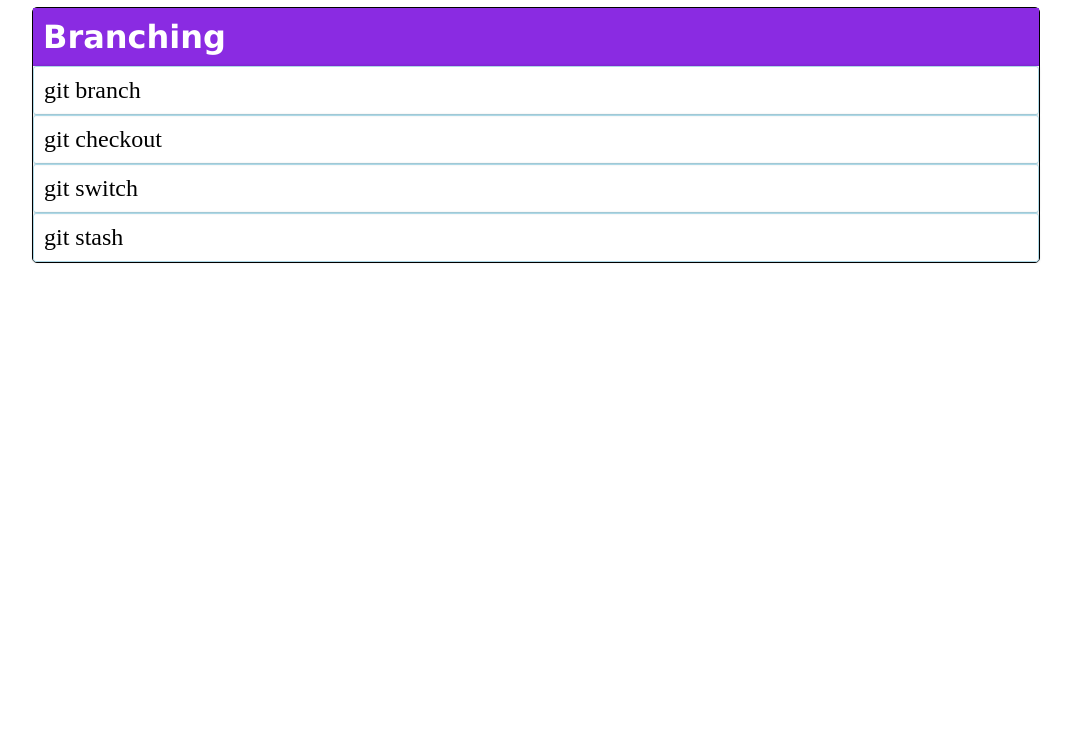
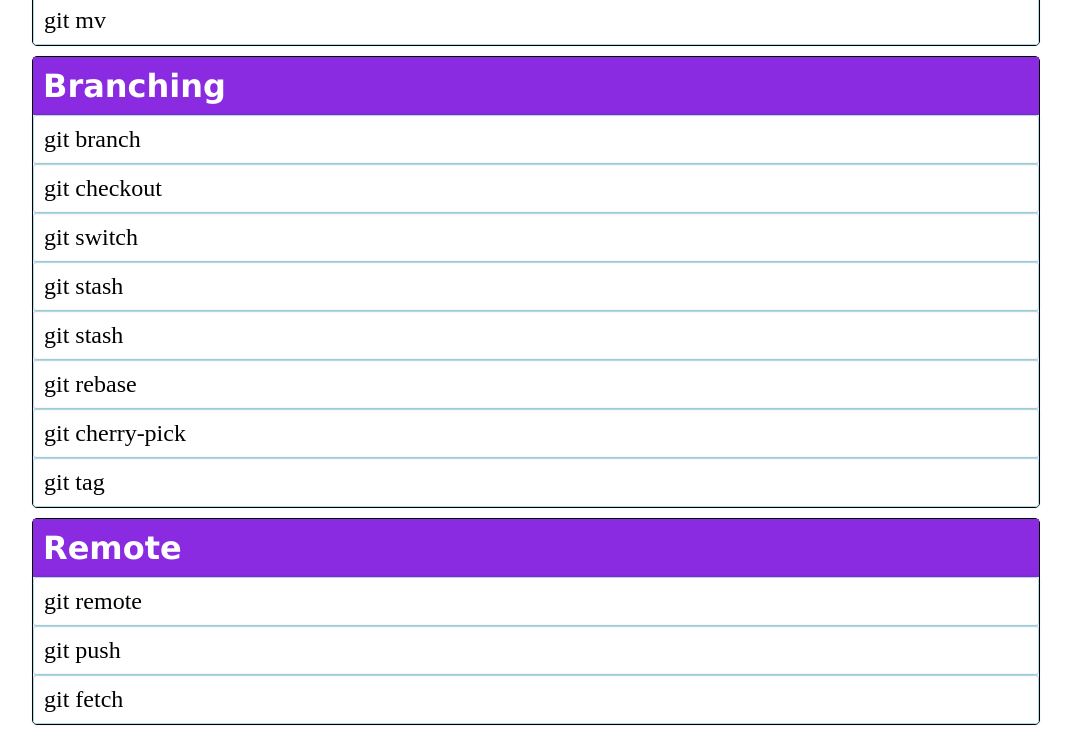
Before and after one commit to basarbk/git-playground, a plain HTML site: page index.html in a window 1280 px wide. Shown: the part 1171-1906 px from the top of the page, without its empty margins (104-1175 px from the left). Before the commit the page ends 1444 px from the top, so only its background shows below. Drawn offline with Linux system fonts and the light colour scheme.

Commit message:
Add missing commands in #1

```diff
--- a/index.html
+++ b/index.html
@@ -14,6 +14,7 @@
       <div class="group">
         <div class="header">Create</div>
         <div class="command">git init - create empty git repository in current directory</div>
+        <div class="command">git clone</div>
       </div>
       <div class="group">
         <div class="header">Workflow</div>
@@ -43,6 +44,16 @@
         <div class="command">git checkout</div>
         <div class="command">git switch</div>
         <div class="command">git stash</div>
+        <div class="command">git stash</div>
+        <div class="command">git rebase</div>
+        <div class="command">git cherry-pick</div>
+        <div class="command">git tag</div>
+      </div>
+      <div class="group">
+        <div class="header">Remote</div>
+        <div class="command">git remote</div>
+        <div class="command">git push</div>
+        <div class="command">git fetch</div>
       </div>
     </div>
     <script src="https://cdnjs.cloudflare.com/ajax/libs/FileSaver.js/2.0.0/FileSaver.min.js" integrity="sha512-csNcFYJniKjJxRWRV1R7fvnXrycHP6qDR21mgz1ZP55xY5d+aHLfo9/FcGDQLfn2IfngbAHd8LdfsagcCqgTcQ==" crossorigin="anonymous"></script>
```
